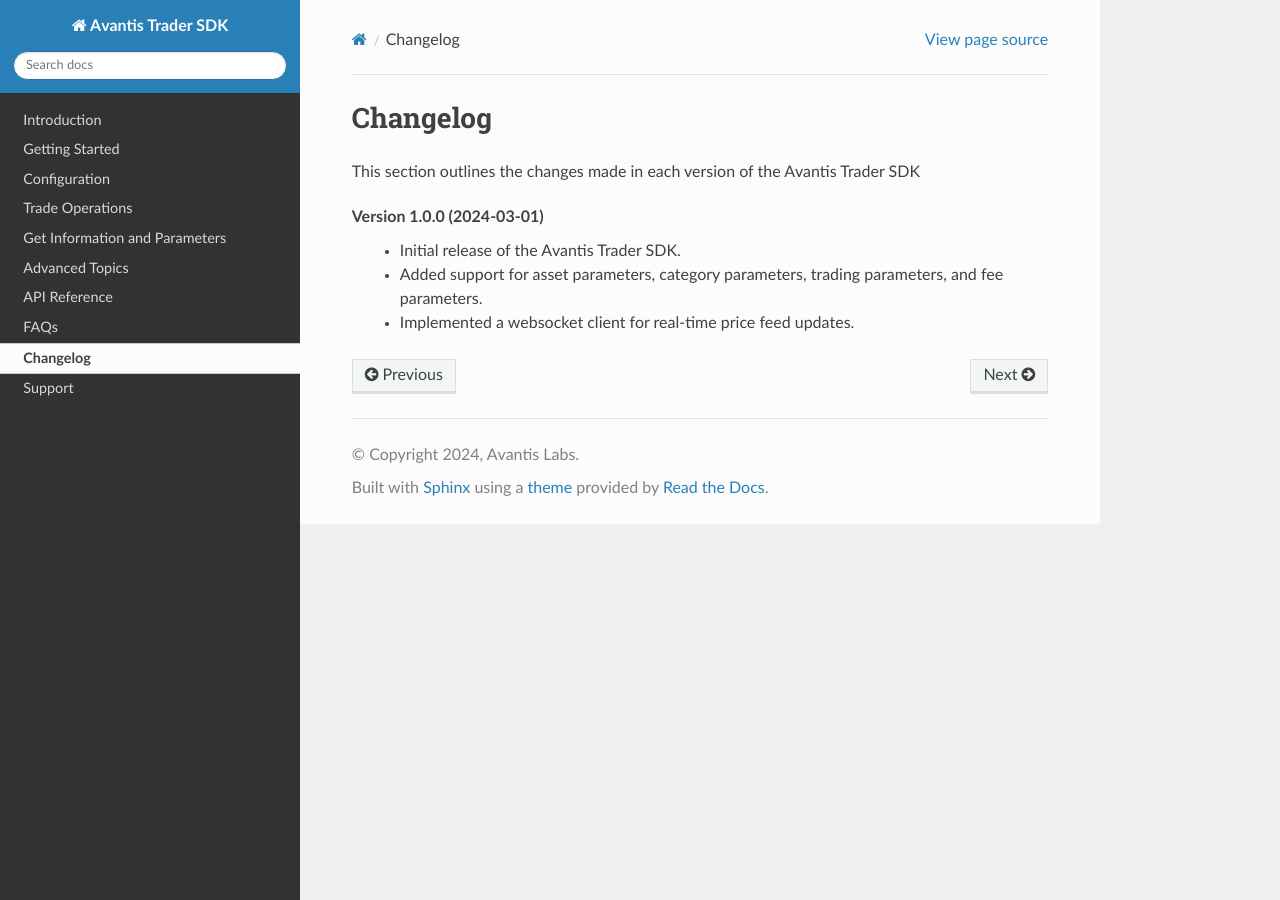
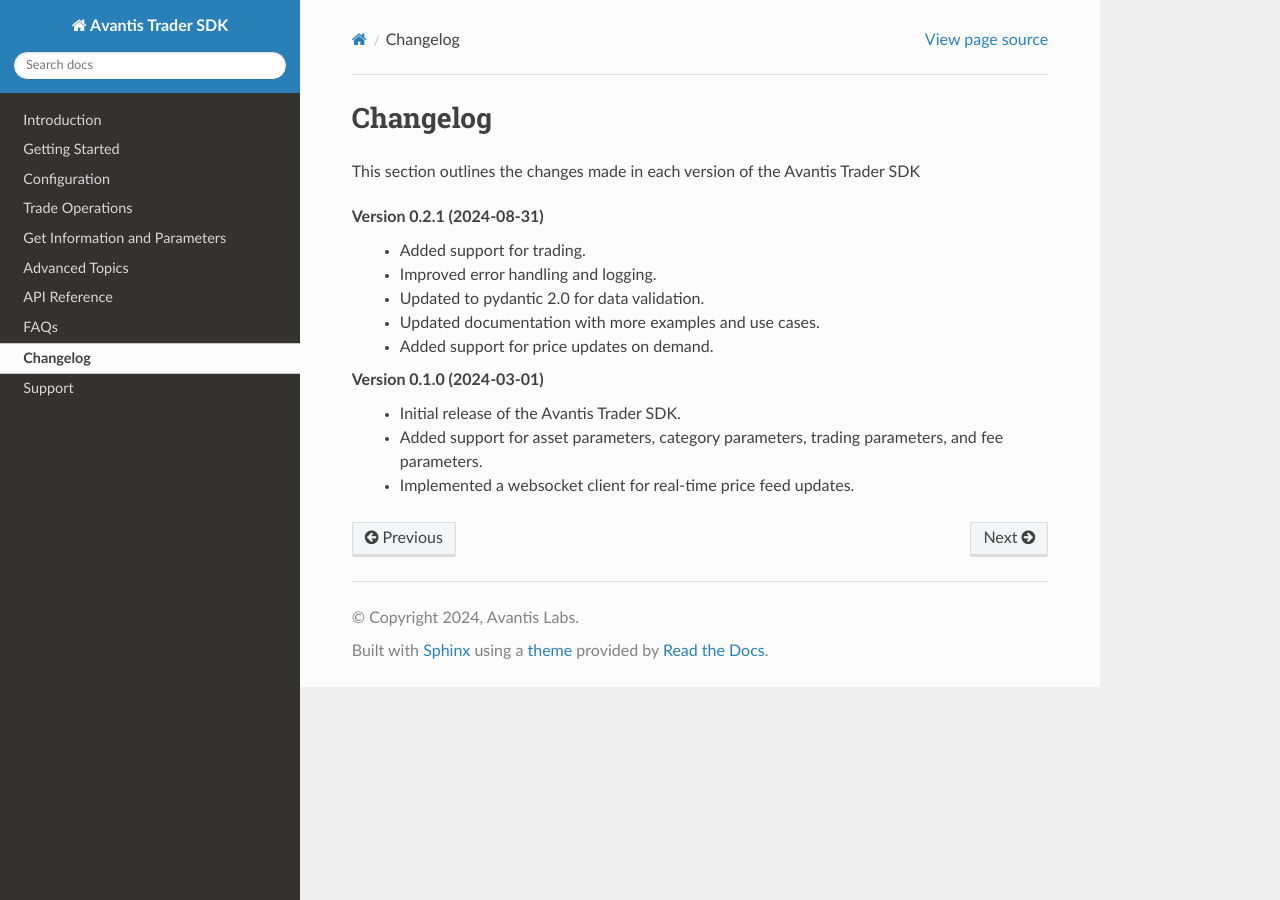
Before and after one commit to Avantis-Labs/avantis_trader_sdk, a Sphinx documentation site: the page built from docs/source/changelog.rst, in a window 1280 px wide. Built offline with Sphinx 7.4.7 and the Read the Docs theme 2.0.0, drawn with Linux system fonts in a browser that asks for light colours; pages that are not in the unit, such as notebooks, are missing from menus.

Commit message:
changelog update

```diff
--- a/docs/source/changelog.rst
+++ b/docs/source/changelog.rst
@@ -3,7 +3,14 @@
 
 This section outlines the changes made in each version of the Avantis Trader SDK
 
-**Version 1.0.0 (2024-03-01)**
+**Version 0.2.1 (2024-08-31)**
+   - Added support for trading.
+   - Improved error handling and logging.
+   - Updated to pydantic 2.0 for data validation.
+   - Updated documentation with more examples and use cases.
+   - Added support for price updates on demand.
+
+**Version 0.1.0 (2024-03-01)**
    - Initial release of the Avantis Trader SDK.
    - Added support for asset parameters, category parameters, trading parameters, and fee parameters.
    - Implemented a websocket client for real-time price feed updates.
--- a/docs/source/configuration.rst
+++ b/docs/source/configuration.rst
@@ -34,9 +34,9 @@
    provider_url = "https://mainnet.base.org" # Replace with the provider URL for the Base Mainnet Chain
    trader_client = TraderClient(provider_url)
 
-Feed Configuration
-------------------
-Used for getting real-time price updates. (This step can be skipped if you don't need real-time price updates.)
+Feed Configuration (Optional)
+--------------------------
+Used for getting real-time price updates. This step can be skipped if you don't need real-time price updates.
 
 1. Create an instance of the `FeedClient` class with the WebSocket URL for real-time price feeds.
 
```
